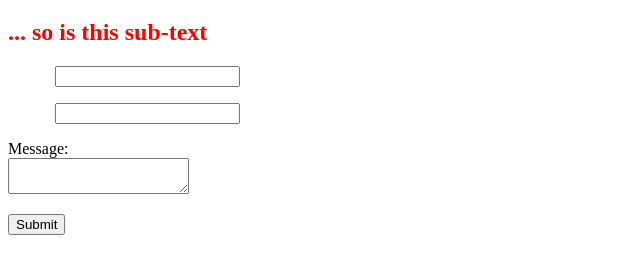
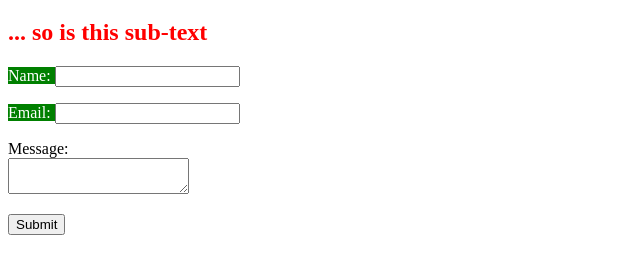
Before and after one commit to pint9785/ux220-test2, a plain HTML site: page q5.html in a window 1280 px wide. Shown: the part 61-334 px from the top of the page, without its empty margins (0-640 px from the left). Drawn offline with Linux system fonts and the light colour scheme.

Commit message:
Update q5.html

```diff
--- a/q5.html
+++ b/q5.html
@@ -12,7 +12,7 @@ Create green space equal to the current font size around those labels. -->
         }
         .green_label {
             color: white;
-            backgorund: green;
+            background: green;
         }
     </style>
 </head>
```
